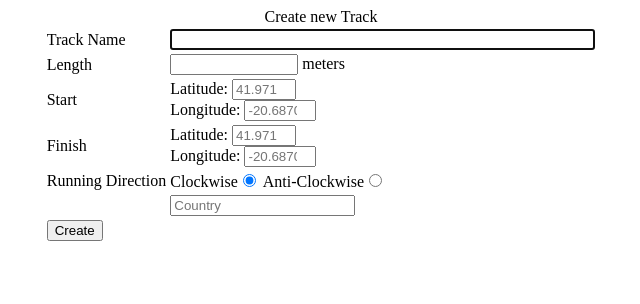
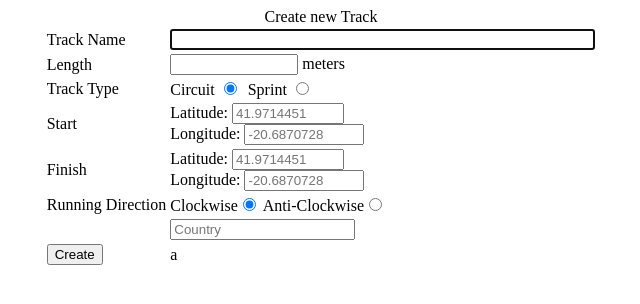
Before and after one commit to lbatalha/laptimes, a PHP site: page /newtrack.php in a window 1280 px wide. Shown: the top 304 px of the page, without its empty margins (319-959 px from the left). Run offline with PHP 8.4, Linux system fonts and the light colour scheme.

Commit message:
Working Input Checks
Need to fix error message

```diff
--- a/inputcheck.php
+++ b/inputcheck.php
@@ -2,10 +2,10 @@
 
 //This Function validates user input for type and length
 
-function inputcheck($input,$type,$length)
+function inputcheck($string,$type,$length)
 {
 
-	$type = is_.$type;
+	$type = 'is_'.$type;
 
 	if(!$type($string))
 	{
@@ -30,17 +30,18 @@ function inputcheck($input,$type,$length)
 
   // check number is >= than 0 and $length digits long
   // returns TRUE on success
-function checkNumber($num, $max, $min, $length)
+function checkNumber($num, $min, $max)
 {
-	if($strlen($num) >= $min && $strlen($num) <= $max)
+	if(strlen($num) >= $min && strlen($num) <= $max)
 	{
 		return TRUE;
 	}
+	else{return FALSE;}
 }
 
 function checkEmail($email)
 {
-  return preg_match('/^\S+@[\w\d.-]{2,}\.[\w]{2,6}$/iU', $email) ? TRUE : FALSE;
+  return preg_match('/^\S+@[\w\d.-]{2,}\.[\w]{2,8}$/iU', $email) ? TRUE : FALSE;
 }
 
 
--- a/newtrack.php
+++ b/newtrack.php
@@ -6,9 +6,34 @@
 include 'dbinfo.php';
 include 'inputcheck.php';
 
-$submit_message = '';
+
+
 
 if(isset($_POST['create']))
+{
+	$submit_message = '';
+	$display = TRUE;
+	$valid = 0;
+
+	if( ! inputcheck($_POST['track_name'],'string',64) ){
+		$submit_message = 'Invalid Track Name';
+	}elseif( ! checkNumber($_POST['length'], 0, 99999999999) ){
+		$submit_message = 'Invalid Length';
+	}elseif( ! checkNumber($_POST['type'], 1, 2) ){
+		$submit_message = 'Invalid Track type';
+	}elseif( ! checkNumber($_POST['type'], -90, 90) ){
+		$submit_message = 'Invalid Start Latitude';
+	}elseif( ! checkNumber($_POST['type'], -180, 180) ){
+		$submit_message = 'Invalid Start Longitude';
+	}elseif($_POST['type'] == '1'){
+		if( ! checkNumber($_POST['type'], -90, 90) ){
+			$submit_message = 'Invalid Finish Latitude';
+		}elseif( ! checkNumber($_POST['type'], -180, 180) ){
+			$submit_message = 'Invalid Finish Longitude';
+		}
+	}else{$valid = 1;}
+
+	if($valid == 1)
 	{
 		try
 		{
@@ -21,7 +46,6 @@ if(isset($_POST['create']))
 
 		$create_uid = 1;
 		$active = 1;
-	$display = TRUE;
 
 
 		$query = $db->prepare("INSERT INTO tracks (track_name, length, country, type, start_latitude, start_longitude, end_latitude, end_longitude, start_heading, active, created_uid) VALUES (:track_name, :length,:country, :type, :start_latitude, :start_longitude, :end_latitude, :end_longitude, :start_heading, :active, :created_uid)");
@@ -47,9 +71,8 @@ if(isset($_POST['create']))
 			$submit_message = $e2->getMessage();
 		}
 
-
-
-	$db = null;
+		$db = NULL;
+	}
 }
 ?>
 
@@ -71,15 +94,19 @@ if(isset($_POST['create']))
 			meters
 		</td>
 	</tr>
+	<tr>
+		<td>Track Type</td>
+		<td>Circuit&nbsp;<input name="type" type="radio" id="type" value="1" checked>&nbsp;&nbsp;Sprint&nbsp;<input name="type" type="radio" id="type" value="2" selected></td>
 
+	</tr>
 	<tr>
 		<td>
 			Start
 		</td>
 		<td>
-			Latitude:&nbsp;<input name="start_latitude" type="number" id="start_latitude" size=30 maxlength=11 min="-84" max="84"placeholder="41.9714451" required value="<?php echo (isset($_POST['start_latitude']) && $display == FALSE) ? $_POST['start_latitude'] : '';?>">
+			Latitude:&nbsp;<input name="start_latitude" type="number" id="start_latitude" size=30 maxlength=11 min="-90" max="90" step="0.00001" placeholder="41.9714451" required value="<?php echo (isset($_POST['start_latitude']) && $display == FALSE) ? $_POST['start_latitude'] : '';?>">
 			<br>
-			Longitude:&nbsp;<input name="start_longitude" type="number" id="start_longitude" size=30 maxlength=11 min="-180" max="180" placeholder="-20.6870728" required value="<?php echo (isset($_POST['start_longitude']) && $display == FALSE) ? $_POST['start_longitude'] : '';?>">
+			Longitude:&nbsp;<input name="start_longitude" type="number" id="start_longitude" size=30 maxlength=11 min="-180" max="180" step="0.00001" placeholder="-20.6870728" required value="<?php echo (isset($_POST['start_longitude']) && $display == FALSE) ? $_POST['start_longitude'] : '';?>">
 		</td>
 	</tr>
 
@@ -88,9 +115,9 @@ if(isset($_POST['create']))
 			Finish
 		</td>
 		<td>
-			Latitude:&nbsp;<input name="end_latitude" type="number" id="end_latitude" size=30 maxlength=11 min="-84" max="84" placeholder="41.9714451" required value="<?php echo (isset($_POST['end_latitude']) && $display == FALSE) ? $_POST['end_latitude'] : '';?>">
+			Latitude:&nbsp;<input name="end_latitude" type="number" id="end_latitude" size=30 maxlength=11 min="-84" max="84" step="0.00001" placeholder="41.9714451" required value="<?php echo (isset($_POST['end_latitude']) && $display == FALSE) ? $_POST['end_latitude'] : '';?>">
 			<br>
-			Longitude:&nbsp;<input name="end_longitude" type="number" id="end_longitude" size=30 maxlength=11 min="-180" max="180" placeholder="-20.6870728" required value="<?php echo (isset($_POST['end_longitude']) && $display == FALSE) ? $_POST['end_longitude'] : '';?>">
+			Longitude:&nbsp;<input name="end_longitude" type="number" id="end_longitude" size=30 maxlength=11 min="-180" max="180" step="0.00001" placeholder="-20.6870728" required value="<?php echo (isset($_POST['end_longitude']) && $display == FALSE) ? $_POST['end_longitude'] : '';?>">
 		</td>
 	</tr>
 
@@ -110,9 +137,15 @@ if(isset($_POST['create']))
 	</tr>
 
 
-	<tr><td><input name="create" type="submit" id="create" value="Create"></td></tr>
+	<tr>
+		<td>
+			<input name="create" type="submit" id="create" value="Create">
+		</td>
+		<td>
+			<?php echo isset($submit_message) ? $submit_message : 'a'; ?>
+		</td>
+	</tr>
 
-	<tr><td><?php echo $submit_message; ?></td></tr>
 	</table>
 
 	</form>
```
Lines whose indentation alone changed are shown as unchanged.
